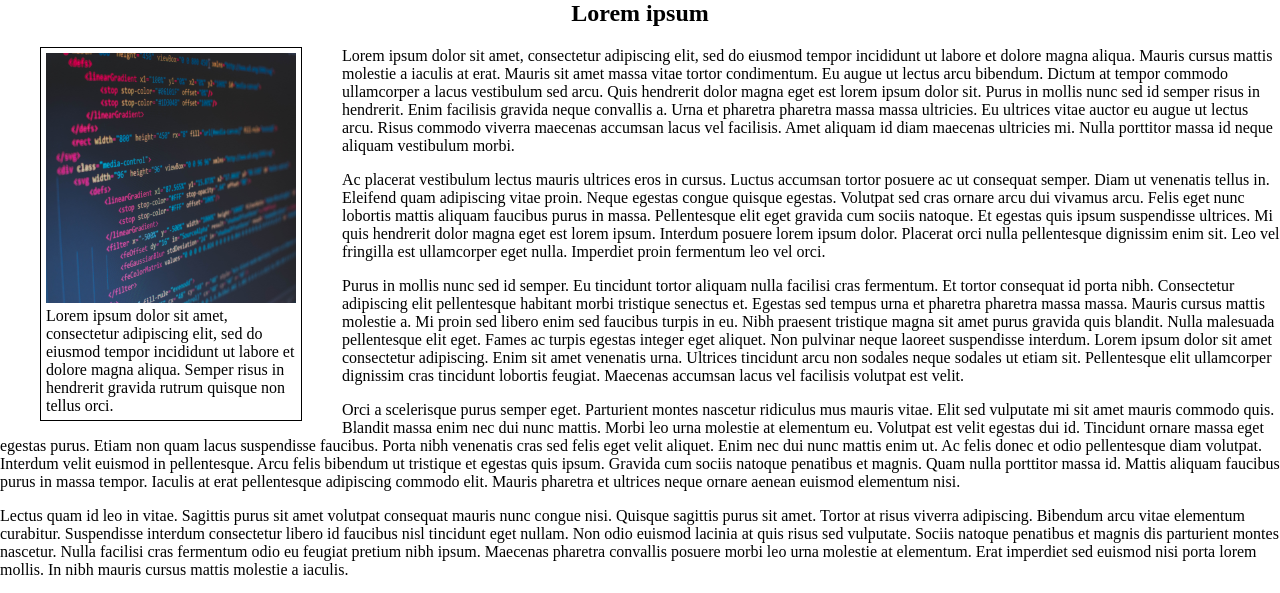
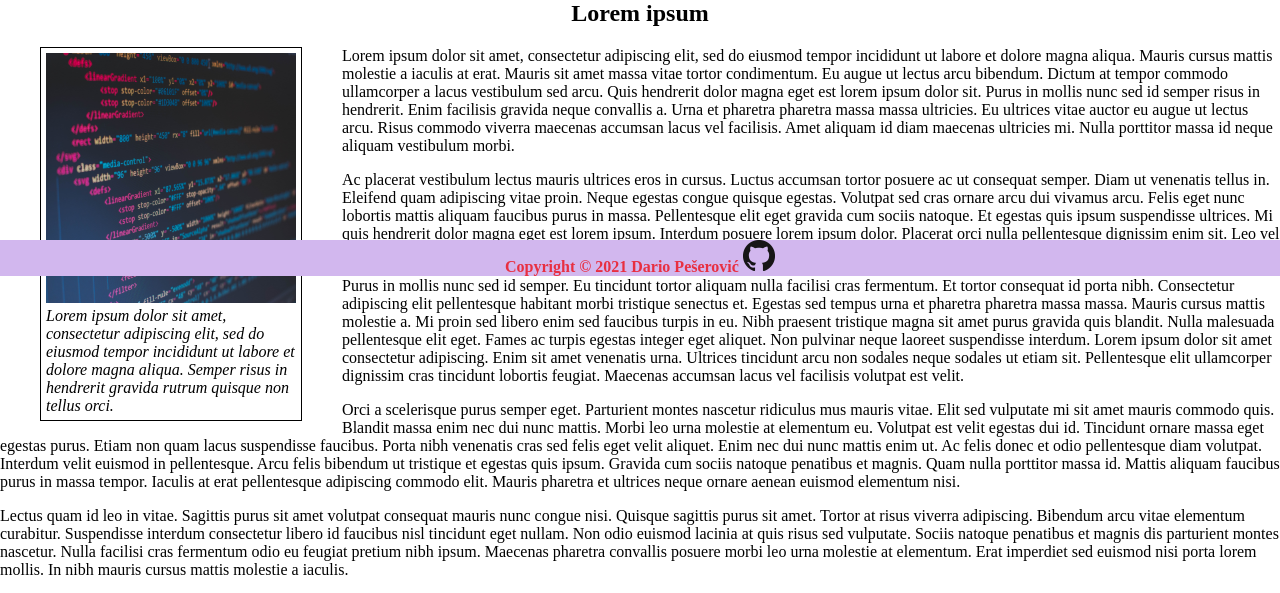
Before and after one commit to dpeserovic/ntpws, a PHP site: page / in a window 1280 px wide. Shown: the part 524-1117 px from the top of the page. Run offline with PHP 8.4, Linux system fonts and the light colour scheme.

Commit message:
task 3 - create footer

```diff
--- a/css/style.css
+++ b/css/style.css
@@ -12,7 +12,6 @@ body {
     left: 0;
     background-color: #e82f41;
     text-align: center;
-    vertical-align: middle;
     word-spacing: 20px;
     font-size: 40px;
     width: 100%;
@@ -39,7 +38,20 @@ figure {
     margin-top: 0;
     padding: 5px;
 }
+figcaption {
+    font-style: italic;
+}
 .img-article {
     height: 250px;
     width: 250px;
 }
+footer {
+    position: sticky;
+    right: 0;
+    left: 0;
+    bottom: 0;
+    color: #e82f41;
+    font-weight: bold;
+    background-color: #d2b7ee;
+    text-align: center;
+}
--- a/index.html
+++ b/index.html
@@ -96,6 +96,14 @@
             </p>
         </article>
     </main>
+    <footer>
+        <span>Copyright &copy;
+            <script>document.write(new Date().getFullYear())</script> Dario Pešerović
+            <a href="https://github.com/dpeserovic" target="_blank">
+                <img src="assets/images/GitHub-Mark-32px.png" alt="github" class="img" />
+            </a>
+        </span>
+    </footer>
 </body>
 
 </html>
```
Also changed, not shown: assets/images/GitHub-Mark-32px.png (added).
